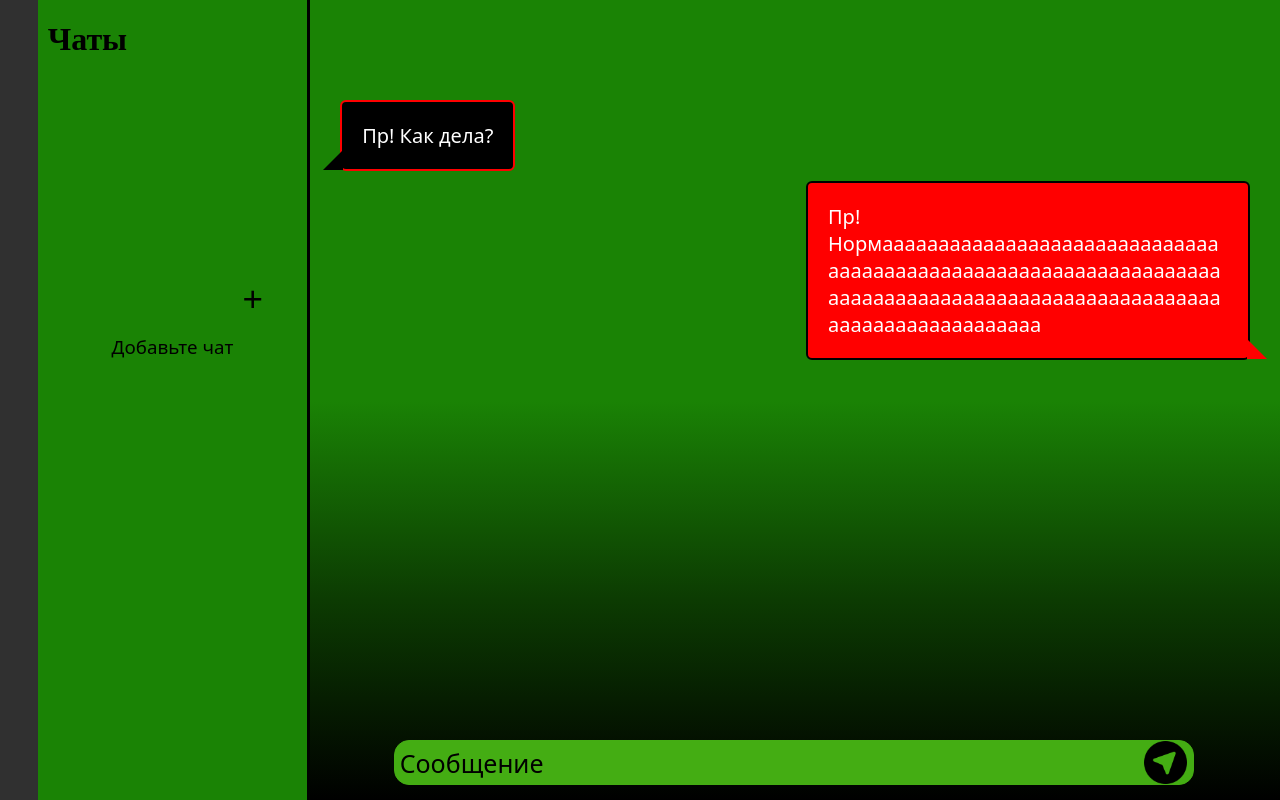
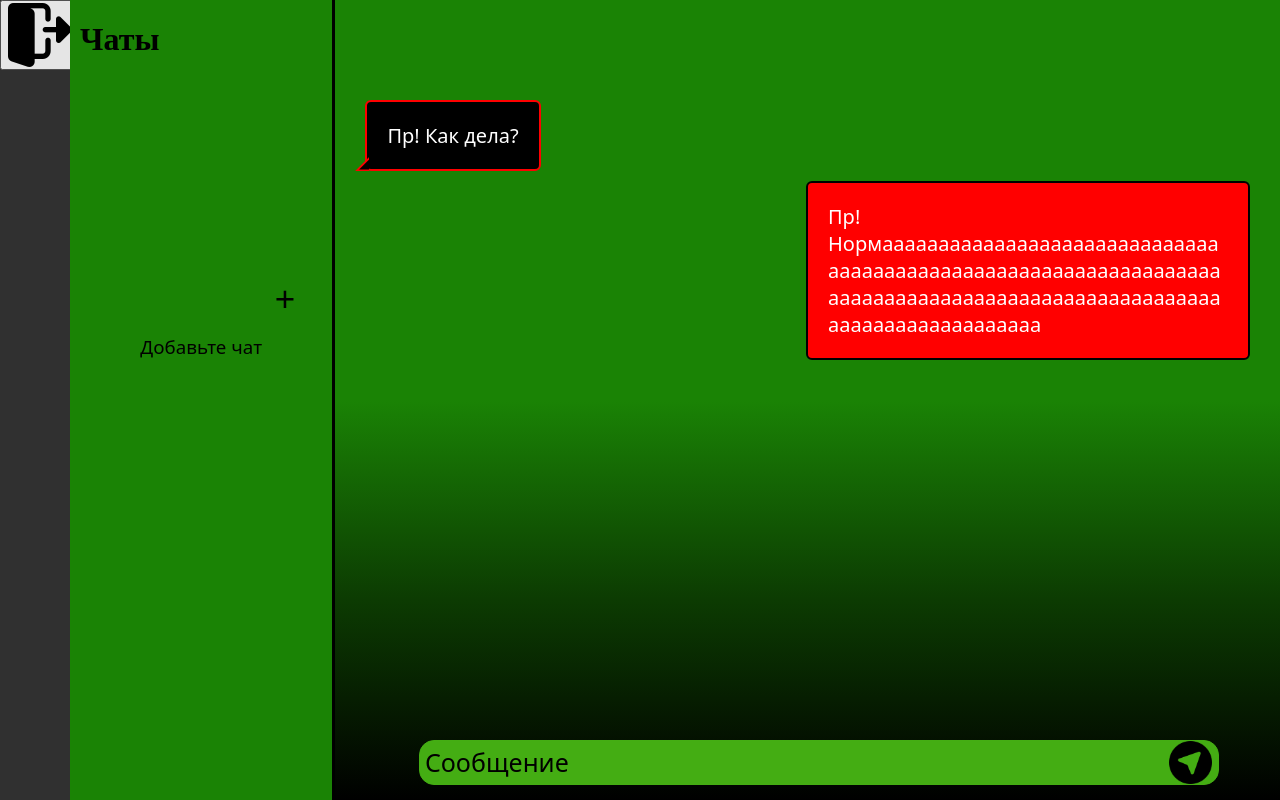
Before and after one commit to GLAD1aTor360/Messager, a Flask app: template templates/main.html in a window 1280 px wide. Run offline with Flask 3, Linux system fonts and the light colour scheme; the template is opened without the code that fills it, so the values that code supplies are empty; parts of the project's set-up code (start-up, migrations or seed data) failed here and were passed over.

Commit message:
Добавили сессию

```diff
--- a/db.py
+++ b/db.py
@@ -1,5 +1,26 @@
 import pickle
 users=[]
+chats={}
+def create_chat(chatname, login):
+     chat_id=len(chats)
+     chats[chat_id]={
+         "name":chatname,
+         "users":[login],
+         "id":chat_id
+     }
+     g=saves()
+
+
+def find_chats_by_login(login):
+    userchats=[]
+    for chat_id in chats:
+        chat_info=chats[chat_id]
+        chat_users=chat_info["users"]
+        if login in chat_users:
+            userchats.append(chat_info)
+    return(userchats)
+
+
 def create_user(login, password):
     user=[login, password]
     users.append(user)
@@ -21,13 +42,13 @@ def check_user(login, password):
 
 def saves():
     f=open("db", "wb")
-    pickle.dump(users, f)
+    pickle.dump([users, chats], f)
     f.close()
 
 
 def load():
-    global users
+    global users, chats
     g=open("db", "rb")
-    users=pickle.load(g)
+    users, chats=pickle.load(g)
     g.close()
 l=load()
--- a/server.py
+++ b/server.py
@@ -1,11 +1,14 @@
-from flask import Flask,render_template,request, redirect, url_for
+from flask import Flask,render_template,request, redirect, url_for, session
 import db
 app=Flask("Сервер")
 
+app.config["SECRET_KEY"]="456988T4W986YBT7N43N987Y3409856nB 045687B540"
 
 
 @app.route("/register", methods=["GET", "POST"])
 def reg():
+    if "login" in session:
+            return redirect(url_for("main"))
     if request.method=="GET":
         return render_template("register.html")
     if request.method=="POST":
@@ -29,29 +32,33 @@ def reg():
         if erlog!=None or erpass1!=None or erpass2!=None:
             return render_template("register.html", erlog=erlog, erpass1=erpass1, erpass2=erpass2)
         b=db.create_user(login, password)
+        session["login"]=login
         return render_template("settings.html")
 
 
 @app.route("/login", methods=["GET", "POST"])
 def log():
+    if "login" in session:
+        return redirect(url_for("main"))
     if request.method=="GET":
         return render_template("log.html")
     if request.method=="POST":
-        log=request.form.get("name")
+        login=request.form.get("name")
         password=request.form.get("password")
         erlog=None
         erpass=None
-        if not log:
+        if not login:
             erlog=("Введите логин!")
         if not password:
             erpass=("Введите пароль!")
-        t=db.check_user(log, password)
+        t=db.check_user(login, password)
         if t==False:
             erlog="Такого логина не существует!"
             erpass="Неверный пароль!"
         if erlog!=None or erpass!=None:
             return render_template("log.html", erlog=erlog, erpass=erpass)
         if t==True:
+            session["login"]=login
             return redirect(url_for("main"))
 
 
@@ -59,6 +66,8 @@ def log():
 
 @app.route("/main", methods=["GET", "POST"])
 def main():
+    if "login" not in session:
+        return redirect(url_for("log"))
     if request.method=="GET":
         return render_template("main.html", chats=[1,2,3,4,5])
 
--- a/static/main.css
+++ b/static/main.css
@@ -193,25 +193,30 @@ body{
     border: 2px solid black;
     margin-left: auto;
 }
+.from{
+    position: relative;
+}
 .from::before{
     content: " ";
-    left: -19px;
-    bottom: -1px;
+    left: -12.3px;
+    bottom: -2px;
     position: absolute;
-    border-top: 10px solid rgba(0, 0, 0, 0);
-    border-bottom: 10px solid black;
-    border-left: 10px solid rgba(0, 0, 0, 0);
-    border-right: 10px solid black;
+    height: 14px;
+    width: 14px;
+    clip-path: polygon(100% 0, 100% 100%, 0 100%);
+    background-color: red;
+    z-index: 1;
 }
-.me::after{
+.from::after{
     content: " ";
-    right: -19px;
-    bottom: -1px;
+    left: -8.3px;
+    bottom: -0.5px;
     position: absolute;
-    border-top: 10px solid rgba(0, 0, 0, 0);
-    border-bottom: 10px solid rgb(255, 0, 0);
-    border-left: 10px solid rgb(255, 0, 0);
-    border-right: 10px solid rgba(0, 0, 0, 0);
+    height: 10px;
+    width: 10px;
+    clip-path: polygon(100% 0, 100% 100%, 0 100%);
+    background-color: black;
+    z-index: 1;
 }
 #soobshenie{
     position: absolute;
@@ -237,6 +242,7 @@ body{
     outline: none;
     padding-right: 50px;
     box-sizing: border-box;
+    line-height: 33px;
 }
 #textarea::placeholder{
     color: black;
--- a/static/main.js
+++ b/static/main.js
@@ -30,18 +30,26 @@ if(plus19!=null && plus19!=undefined){
     })
 }
 let g=document.getElementById("textarea")
+let gh=g.offsetHeight
 g.addEventListener("input", ()=>{
-        g.style.height="auto"
-        g.style.height=(g.scrollHeight)+"px"
-        g.style.maxHeight="300px"
+    g.style.height=gh+"px"
+    if(g.scrollHeight>gh){
+        g.style.height=g.scrollHeight+"px"
+        if(g.scrollHeight>200){
+            g.style.height="200px"
+        }
+    }
 })
 
 let poisk=document.getElementById("one")
 poisk.addEventListener("input", ()=>{
     let te=poisk.value
     for(let x of document.getElementsByClassName("conname")){
-        if(x.textContent.contains(te)){
-
+        if(x.textContent.toLowerCase().includes(te.toLowerCase())){
+            x.parentElement.parentElement.style.display="flex"
+        }
+        else{
+            x.parentElement.parentElement.style.display="none"
         }
     }
 })
--- a/templates/main.html
+++ b/templates/main.html
@@ -4,7 +4,11 @@
         <link rel="stylesheet" href="{{url_for('static', filename='main.css')}}">
     </head>
     <body>
-            <div id="set"></div>
+            <div id="set">
+                <form>
+                    <button><img src="{{url_for('static', filename='icons/logout.png')}}" alt=""></button>
+                </form>
+            </div>
             <div id="chats">
                 <div id="search">
                     {%if chats%}
```
Also changed, not shown: dz.py (deleted, +0 -61 lines), test.py (added, +7 -0 lines), static/icons/logout.png (added).
